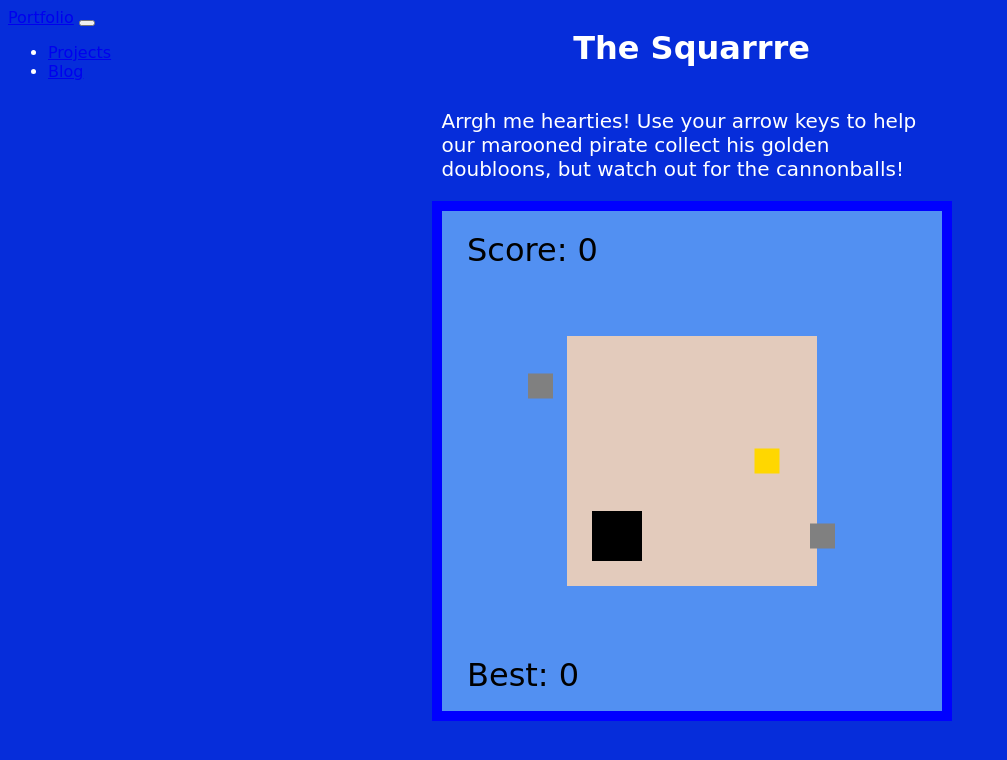
After one commit to gillie1022/mysite, a Django app: template templates/mysite/projects/the_squarrre.html in a window 1280 px wide. The commit adds this page. Shown: the top 760 px of the page, without its empty margins (0-1007 px from the left). Run offline with Django 3.2, Linux system fonts and the light colour scheme; the template is opened without the code that fills it, so the values that code supplies are empty; parts of the project's set-up code (start-up, migrations or seed data) failed here and were passed over; some libraries are stand-ins or nearby versions.

Commit message:
added the squarrre

```diff
--- a/mysite/views.py
+++ b/mysite/views.py
@@ -21,3 +21,6 @@ def calculator(request):
 
 def dog_adoption(request):
     return render(request, 'mysite/projects/dog_adoption.html')
+
+def the_squarrre(request):
+    return render(request, 'mysite/projects/the_squarrre.html')
--- a/project/urls.py
+++ b/project/urls.py
@@ -26,6 +26,7 @@ urlpatterns = [
     path('projects/<technology>/', mysite_views.projects_by_technology, name='projects_by_technology'),
     path('projects/calculator', mysite_views.calculator, name='calculator'),
     path('projects/dog_adoption', mysite_views.dog_adoption, name='dog_adoption'),
+    path('projects/the_squarrre', mysite_views.the_squarrre, name='the_squarrre'),
 
 ]
 
--- /dev/null
+++ b/static/projects/the_squarrre/keyboarder.js
@@ -0,0 +1,23 @@
+const Keyboarder = {
+    keyState: {},
+    isDown: function (keyCode) {
+      return this.keyState[keyCode] === true
+    },
+    on: function (keyCode, callback) {
+      window.addEventListener('keydown', (e) => {
+        if (e.keyCode === keyCode) {
+          callback()
+        }
+      })
+    }
+  }
+
+  window.addEventListener('keydown', function (e) {
+    Keyboarder.keyState[e.keyCode] = true
+  })
+
+  window.addEventListener('keyup', function (e) {
+    Keyboarder.keyState[e.keyCode] = false
+  })
+
+  Keyboarder.KEYS = { LEFT: 37, RIGHT: 39, UP: 38, DOWN: 40, S: 83 }
--- /dev/null
+++ b/static/projects/the_squarrre/main.js
@@ -0,0 +1,307 @@
+let song = new Audio(
+    "https://files.freemusicarchive.org/storage-freemusicarchive-org/music/Oddio_Overplay/frievents_Orchestra/Pirate_Pop/frievents_Orchestra_-_08_-_Brave_Pirates.mp3"
+  );
+  window.addEventListener("keydown", (event) => {
+    song.play();
+  });
+
+  let points = 0;
+  let best = 0;
+
+  class Game {
+    constructor() {
+      let canvas = document.querySelector("#canvas");
+      canvas.width = 500;
+      canvas.height = 500;
+      let screen = canvas.getContext("2d");
+      let gameSize = { x: canvas.width, y: canvas.height };
+      this.ocean = new Ocean(gameSize);
+      this.island = new Island(gameSize);
+      this.pirate = new Pirate(gameSize);
+      this.doubloon = new Doubloon(gameSize, this.pirate);
+      this.cannonBalls = [];
+
+      let animate = () => {
+        this.drawOcean(screen);
+        this.drawIsland(screen);
+        this.drawPirate(screen);
+        this.drawDoubloon(screen);
+        for (let i of this.cannonBalls) {
+          this.updateCannonballs(screen, i);
+        }
+        for (let i of this.cannonBalls) {
+          if (colliding(this.pirate, i)) {
+            points = 0;
+            this.cannonBalls.splice(this.cannonBalls.indexOf(i), 1);
+          }
+        }
+        if (Math.random() > 0.99) {
+          this.cannonBalls.push(new CannonBall(gameSize));
+        }
+        for (let i of this.cannonBalls) {
+          this.drawCannonballs(screen, i);
+        }
+        this.drawBest(screen);
+        this.score(this.pirate, this.doubloon, gameSize);
+        this.drawPoints(screen);
+        requestAnimationFrame(animate);
+      };
+      animate();
+    }
+
+    drawOcean(screen) {
+      screen.fillStyle = "#5290f2";
+      screen.fillRect(0, 0, this.ocean.size.x, this.ocean.size.y);
+    }
+
+    drawIsland(screen) {
+      screen.fillStyle = "#e3cbbc";
+      screen.fillRect(
+        this.island.size.x / 2,
+        this.island.size.y / 2,
+        this.island.size.x,
+        this.island.size.y
+      );
+    }
+
+    drawPirate(screen) {
+      screen.fillStyle = "black";
+      let startingXPosition = this.pirate.center.x - this.pirate.size.x / 2;
+      let startingYPosition = this.pirate.center.y - this.pirate.size.y / 2;
+      let pirateWidth = this.pirate.size.x;
+      let pirateHeight = this.pirate.size.y;
+      screen.fillRect(
+        startingXPosition,
+        startingYPosition,
+        pirateWidth,
+        pirateHeight
+      );
+    }
+
+    drawDoubloon(screen) {
+      screen.fillStyle = "gold";
+      let startingXPosition = this.doubloon.center.x;
+      let startingYPosition = this.doubloon.center.y;
+      let doubloonWidth = this.doubloon.size.x;
+      let doubloonHeight = this.doubloon.size.x;
+      screen.fillRect(
+        startingXPosition,
+        startingYPosition,
+        doubloonWidth,
+        doubloonHeight
+      );
+    }
+
+    updateCannonballs(screen, cannonBall) {
+      screen.fillStyle = "grey";
+      if (cannonBall.center.direction === "right") {
+        cannonBall.center.x += 3;
+      }
+      if (cannonBall.center.direction === "left") {
+        cannonBall.center.x -= 3;
+      }
+      if (cannonBall.center.direction === "up") {
+        cannonBall.center.y -= 3;
+      }
+      if (cannonBall.center.direction === "down") {
+        cannonBall.center.y += 3;
+      }
+    }
+
+    drawCannonballs(screen, cannonBall) {
+      let startingXPosition = cannonBall.center.x;
+      let startingYPosition = cannonBall.center.y;
+      let cannonBallWidth = cannonBall.size.x;
+      let cannonballHeight = cannonBall.size.y;
+      screen.fillRect(
+        startingXPosition,
+        startingYPosition,
+        cannonBallWidth,
+        cannonballHeight
+      );
+    }
+
+    drawPoints(screen) {
+      screen.fillStyle = "black";
+      screen.font = "32px Comic Sans MS";
+      screen.fillText("Score: " + points, 25, 50);
+    }
+
+    drawBest(screen) {
+      screen.fillStyle = "black";
+      screen.font = "32px Comic Sans MS";
+
+      if (points > best) {
+        best = points;
+      }
+      screen.fillText("Best: " + best, 25, 475);
+    }
+
+    score(pirate, doubloon, gameSize) {
+      if (
+        doubloon.center.x === pirate.center.x - doubloon.size.x / 2 &&
+        doubloon.center.y === pirate.center.y - doubloon.size.y / 2
+      ) {
+        ++points;
+        doubloon.getRandomPosition(gameSize, pirate);
+      }
+    }
+  }
+
+  class Ocean {
+    constructor(gameSize) {
+      this.size = { x: gameSize.x, y: gameSize.y };
+      this.center = { x: gameSize.x / 2, y: gameSize.y / 2 };
+    }
+  }
+
+  class Island {
+    constructor(gameSize) {
+      this.size = { x: gameSize.x / 2, y: gameSize.y / 2 };
+      this.center = { x: gameSize.x / 2, y: gameSize.y / 2 };
+    }
+  }
+
+  class Pirate {
+    constructor(gameSize) {
+      this.size = { x: gameSize.x / 10, y: gameSize.y / 10 };
+      this.center = {
+        x: gameSize.x * 0.25 + this.size.x,
+        y: gameSize.y * 0.75 - this.size.y,
+      };
+    }
+  }
+
+  class Doubloon {
+    constructor(gameSize, pirate) {
+      this.size = { x: gameSize.x / 20, y: gameSize.y / 20 };
+      this.getRandomPosition(gameSize, pirate);
+    }
+
+    getRandomPosition(gameSize, pirate) {
+      let xArray = [
+        gameSize.x * 0.75 - this.size.x * 2.5,
+        gameSize.x * 0.5 - this.size.x / 2,
+        gameSize.x * 0.25 + this.size.x * 1.5,
+      ];
+      let yArray = [
+        gameSize.y * 0.25 + this.size.y * 1.5,
+        gameSize.y * 0.5 - this.size.y / 2,
+        gameSize.y * 0.75 - this.size.y * 2.5,
+      ];
+      this.center = {
+        x: xArray[getRandomInt(xArray.length)],
+        y: yArray[getRandomInt(yArray.length)],
+      };
+      if (
+        this.center.x === pirate.center.x - this.size.x / 2 &&
+        this.center.y === pirate.center.y - this.size.y / 2
+      ) {
+        this.getRandomPosition(gameSize, pirate);
+      }
+    }
+  }
+
+  class CannonBall {
+    constructor(gameSize) {
+      this.size = { x: gameSize.x / 20, y: gameSize.y / 20 };
+      this.getRandomPosition(gameSize);
+    }
+
+    getRandomPosition(gameSize) {
+      let positionArray = [
+        {
+          x: gameSize.x * 0.25 + this.size.x * 1.5,
+          y: -this.size.y,
+          direction: "down",
+        },
+        {
+          x: gameSize.x * 0.5 - this.size.x / 2,
+          y: -this.size.y,
+          direction: "down",
+        },
+        {
+          x: gameSize.x * 0.75 - this.size.x * 2.5,
+          y: -this.size.y,
+          direction: "down",
+        },
+        {
+          x: gameSize.x,
+          y: gameSize.y * 0.25 + this.size.y * 1.5,
+          direction: "left",
+        },
+        {
+          x: gameSize.x,
+          y: gameSize.y * 0.5 - this.size.y / 2,
+          direction: "left",
+        },
+        {
+          x: gameSize.x,
+          y: gameSize.y * 0.75 - this.size.y * 2.5,
+          direction: "left",
+        },
+        {
+          x: gameSize.x * 0.75 - this.size.x * 2.5,
+          y: gameSize.y,
+          direction: "up",
+        },
+        {
+          x: gameSize.x * 0.5 - this.size.x / 2,
+          y: gameSize.y,
+          direction: "up",
+        },
+        {
+          x: gameSize.x * 0.25 + this.size.x * 1.5,
+          y: gameSize.y,
+          direction: "up",
+        },
+        {
+          x: -this.size.x,
+          y: gameSize.y * 0.75 - this.size.y * 2.5,
+          direction: "right",
+        },
+        {
+          x: -this.size.x,
+          y: gameSize.y * 0.5 - this.size.y / 2,
+          direction: "right",
+        },
+        {
+          x: -this.size.x,
+          y: gameSize.y * 0.25 + this.size.y * 1.5,
+          direction: "right",
+        },
+      ];
+      this.center = positionArray[getRandomInt(positionArray.length)];
+    }
+  }
+
+  function colliding(pirate, cannonBall) {
+    return !(
+      pirate === cannonBall ||
+      pirate.center.x + pirate.size.x / 2 < cannonBall.center.x ||
+      pirate.center.y + pirate.size.y / 2 < cannonBall.center.y ||
+      pirate.center.x - pirate.size.x / 2 >
+        cannonBall.center.x + cannonBall.size.x ||
+      pirate.center.y - pirate.size.y / 2 >
+        cannonBall.center.y + cannonBall.size.y
+    );
+  }
+
+  function getRandomInt(max) {
+    return Math.floor(Math.random() * Math.floor(max));
+  }
+
+  let game = new Game();
+
+  Keyboarder.on(Keyboarder.KEYS.RIGHT, function () {
+    if (game.pirate.center.x < 325) game.pirate.center.x += 75;
+  });
+  Keyboarder.on(Keyboarder.KEYS.LEFT, function () {
+    if (game.pirate.center.x > 175) game.pirate.center.x -= 75;
+  });
+  Keyboarder.on(Keyboarder.KEYS.UP, function () {
+    if (game.pirate.center.y > 175) game.pirate.center.y -= 75;
+  });
+  Keyboarder.on(Keyboarder.KEYS.DOWN, function () {
+    if (game.pirate.center.y < 325) game.pirate.center.y += 75;
+  });
--- /dev/null
+++ b/static/projects/the_squarrre/style.css
@@ -0,0 +1,28 @@
+body {
+    background-color: #062dda;
+  font-family: "Comic Sans MS", cursive;
+  color: white;
+  display: flex;
+  justify-content: center;
+}
+
+.gameDiv {
+  display: flex;
+  flex-wrap: wrap;
+  justify-content: center;
+}
+
+header{display: flex;
+    width: 100%;
+    justify-content: center;
+}
+
+.copy{
+    display: flex;
+    width: 100%;
+    justify-content: center;
+}
+
+p{ font-size: 20px;
+    width: 500px;
+}
--- /dev/null
+++ b/templates/mysite/projects/the_squarrre.html
@@ -0,0 +1,24 @@
+{% extends 'base.html' %}
+{% load static %}
+{% block scripts %}
+<script src="{% static 'projects/the_squarrre/keyboarder.js' %}" defer></script>
+<script src="{% static 'projects/the_squarrre/main.js' %}" defer></script>
+{% endblock %}
+{% block styles %}
+<link rel="stylesheet" href="{% static 'projects/the_squarrre/style.css' %}">
+{% endblock %}
+{% block content %}
+<body>
+    <div class="gameDiv">
+      <header>
+        <h1>The Squarrre</h1>
+      </header>
+      <div class="copy"><p>
+        Arrgh me hearties! Use your arrow keys to help our marooned pirate collect his golden doubloons, but
+        watch out for the cannonballs!
+      </p>
+      </div>
+      <canvas id="canvas" style="border: 10px solid blue;"></canvas>
+    </div>
+  </body>
+{% endblock %}
--- a/templates/mysite/projects_by_technology.html
+++ b/templates/mysite/projects_by_technology.html
@@ -9,7 +9,7 @@
             <div class="card-body">
                 <h5 class="card-title">{{project.title}}</h5>
                 <p class="card-text">{{project.description}}</p>
-                <a href="{% url 'project_detail' project_pk=project.pk %}" class="btn btn-primary">Read More</a>
+                <a href="{% url 'project_detail' project_pk=project.pk %}" class="btn btn-primary">See More</a>
             </div>
         </div>
     </div>
```
